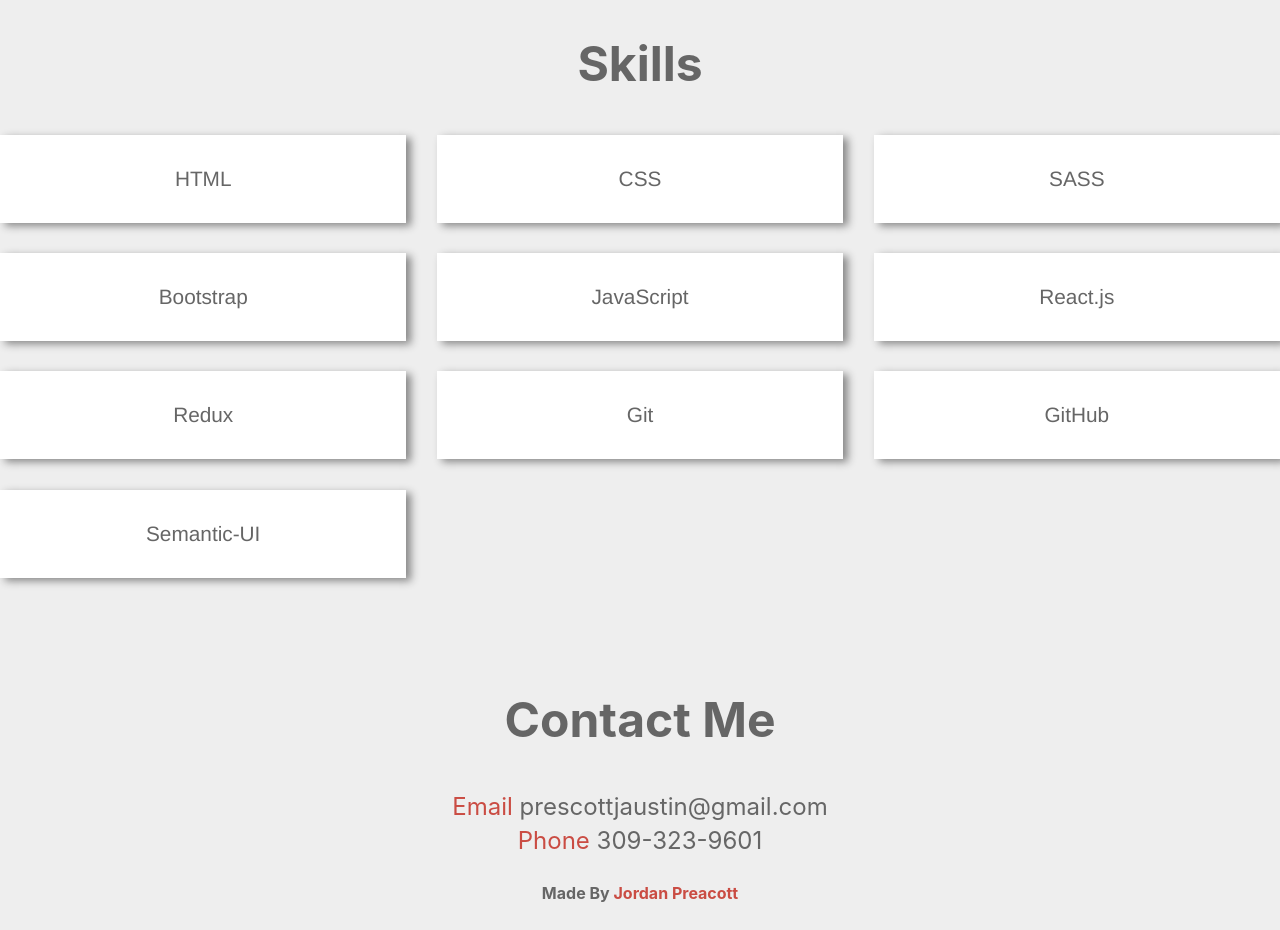
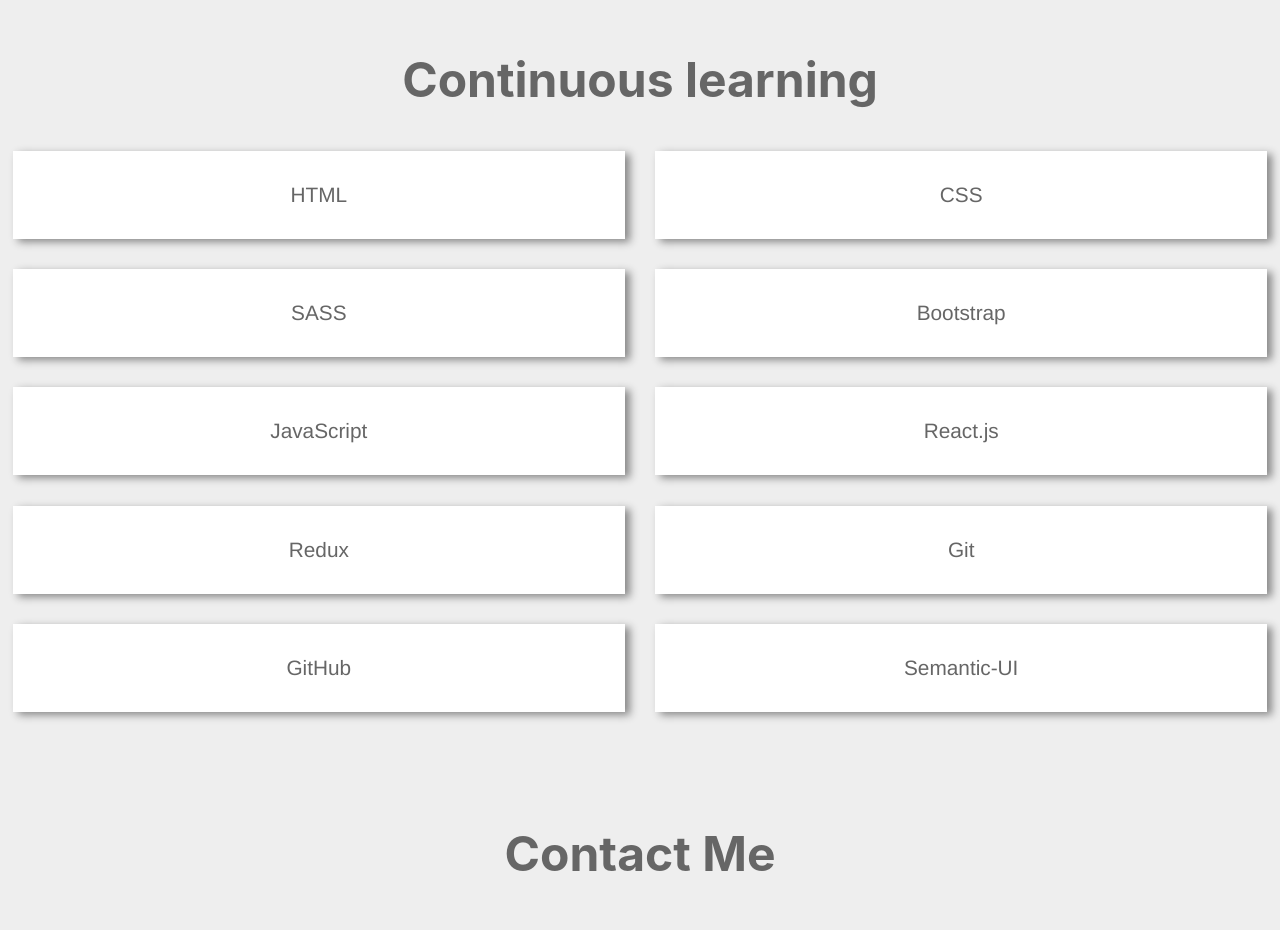
Before and after one commit to Prescott1/react-portfolio, a React (Create React App) app: page / in a window 1280 px wide. Shown: the part 1000-1930 px from the top of the page. Built offline with nearby package versions, Linux system fonts and the light colour scheme.

Commit message:
changed a few component names and changed a header text from A to An

```diff
--- a/src/App.js
+++ b/src/App.js
@@ -1,17 +1,17 @@
 import NavBar from "./Components/Navigation/NavBar";
 import MainHeader from "./Components/Content/MainHeader";
 import ProjectSection from "./Components/ProjectSection/ProjectSection";
-import Skills from "./Components/Skills/Skills";
+import ContinuousLearning from "./Components/ContinuousLearning/ContinuousLearning";
 import Footer from "./Components/Footer/Footer";
 function App() {
   return (
-    <>
+    <div>
     <NavBar />
     <MainHeader />
     <ProjectSection />
-    <Skills />
+    <ContinuousLearning />
     <Footer />
-    </>
+    </div>
   );
 }
 
--- a/src/Components/Content/MainHeader.js
+++ b/src/Components/Content/MainHeader.js
@@ -3,7 +3,7 @@ const MainHeader = () => {
   return (
     <div className="wrapper">
       <h1 id="home-link">Hi, I'm <span className="my-name">Jordan Prescott</span>.</h1>
-      <h2>A inspiring React Developer.</h2>
+      <h2>An inspiring React Developer.</h2>
       <p>
         In publishing and graphic design, Lorem ipsum is a placeholder text
         commonly used to demonstrate the visual form of a document or a typeface
--- a/src/Components/Skills/Skills.css
+++ b/src/Components/ContinuousLearning/ContinuousLearning.css
@@ -3,7 +3,7 @@
     grid-template-columns: repeat(auto-fit, minmax(400px, 1fr));
     text-align: center;
     grid-gap: 1.9rem;
-
+    margin: 0 0.8rem 0 0.8rem;
 }
 .style{
     padding: 2rem;
@@ -12,7 +12,7 @@
     font-size: 1.3rem;
 }
 .style:hover{
-    transform: scale(1.1);
+    transform: scale(1.04);
     color:rgb(202, 76, 67);
 }
 h1{
--- /dev/null
+++ b/src/Components/ContinuousLearning/ContinuousLearning.js
@@ -0,0 +1,54 @@
+import "./ContinuousLearning.css";
+
+const ContinuousLearning = () => {
+  return (
+    <div>
+      <h1 id="about-link">Continuous learning</h1>
+
+      <div className="card-wrapper">
+
+        <a
+          href="https://developer.mozilla.org/en-US/docs/Web/HTML"
+          target="_blank" rel="noreferrer"
+        >
+          <div className="style">HTML</div>
+        </a>
+
+        <a href="https://developer.mozilla.org/en-US/docs/Web/CSS"
+        target="_blank" rel="noreferrer">
+          <div className="style">CSS</div>
+        </a>
+
+        <a
+          href="https://www.geeksforgeeks.org/css-preprocessor-sass/"
+          target="_blank" rel="noreferrer"
+        >
+          <div className="style">SASS</div>
+        </a>
+        <a href="https://getbootstrap.com/" target="_blank" rel="noreferrer">
+          <div className="style">Bootstrap</div>
+        </a>
+        <a href="https://www.javascript.com/" target="_blank" rel="noreferrer">
+          <div className="style">JavaScript</div>
+        </a>
+        <a href="https://reactjs.org/" target="_blank" rel="noreferrer">
+          <div className="style">React.js</div>
+        </a>
+        <a href="https://redux.js.org/" target="_blank" rel="noreferrer">
+          <div className="style">Redux</div>
+        </a>
+        <a href="https://git-scm.com/" target="_blank" rel="noreferrer">
+          <div className="style">Git</div>
+        </a>
+        <a href="https://github.com/" target="_blank" rel="noreferrer">
+          <div className="style">GitHub</div>
+        </a>
+        <a href="https://semantic-ui.com/" target="_blank" rel="noreferrer">
+          <div className="style">Semantic-UI</div>
+        </a>
+      </div>
+    </div>
+  );
+};
+
+export default ContinuousLearning;
--- a/src/Components/Footer/Footer.js
+++ b/src/Components/Footer/Footer.js
@@ -5,7 +5,7 @@ const Footer = () => {
         <div className="footer" id="footer-link">
             <h1 className="contact">Contact Me</h1>
             <p className="contact-info"><span className="contact-color">Email</span> prescottjaustin@gmail.com</p>
-            <p className="contact-info position"><span className="contact-color">Phone</span> 309-323-9601</p>
+            <p className="contact-info position"><span className="contact-color">Contact</span> 309-323-9601</p>
             <h2 className="footer">Made By <span className="my-name">Jordan Preacott</span></h2>
         </div>
     )
--- a/src/Components/Navigation/NavBar.css
+++ b/src/Components/Navigation/NavBar.css
@@ -68,11 +68,10 @@ p {
 .site-logo {
 	font-size: 2rem;
 	font-weight: bolder;
-	text-transform: uppercase;
 	letter-spacing: 0.8rem;
 	margin: 0 1rem;
+	color: rgb(202, 76, 67);
 }
-
 /* --- Elements --- */
 
 
--- a/src/Components/Navigation/NavBar.js
+++ b/src/Components/Navigation/NavBar.js
@@ -11,7 +11,7 @@ const NavBar = () => {
           <span></span>
         </label>
 
-        <a href="#" className="site-logo">JP</a>
+        <a href="#home-link" className="site-logo">JP</a>
 
         <ul className="main-nav small-caps">
           <li>
--- a/src/Components/ProjectSection/ProjectSection.css
+++ b/src/Components/ProjectSection/ProjectSection.css
@@ -15,7 +15,6 @@
 }
 .section-one:hover, .section-two:hover, .section-three:hover{
     transform: scale(1.1);
-
 }
 
 h1{
--- a/src/Components/Skills/Skills.js
+++ /dev/null
@@ -1,49 +0,0 @@
-import "./Skills.css";
-
-const Skills = () => {
-  return (
-    <div>
-      <h1 id="about-link">Skills</h1>
-      <div className="card-wrapper">
-        <a
-          href="https://developer.mozilla.org/en-US/docs/Web/HTML"
-          target="_blank"
-        >
-          <div className="style">HTML</div>
-        </a>
-        <a href="https://developer.mozilla.org/en-US/docs/Web/CSS">
-          <div className="style">CSS</div>
-        </a>
-        <a
-          href="https://www.geeksforgeeks.org/css-preprocessor-sass/"
-          target="_blank"
-        >
-          <div className="style">SASS</div>
-        </a>
-        <a href="https://getbootstrap.com/" target="_blank">
-          <div className="style">Bootstrap</div>
-        </a>
-        <a href="https://www.javascript.com/" target="_blank">
-          <div className="style">JavaScript</div>
-        </a>
-        <a href="https://reactjs.org/" target="_blank">
-          <div className="style">React.js</div>
-        </a>
-        <a href="https://redux.js.org/" target="_blank">
-          <div className="style">Redux</div>
-        </a>
-        <a href="https://git-scm.com/" target="_blank">
-          <div className="style">Git</div>
-        </a>
-        <a href="https://github.com/" target="_blank">
-          <div className="style">GitHub</div>
-        </a>
-        <a href="https://semantic-ui.com/" target="_blank">
-          <div className="style">Semantic-UI</div>
-        </a>
-      </div>
-    </div>
-  );
-};
-
-export default Skills;
--- a/src/index.css
+++ b/src/index.css
@@ -1,3 +1,9 @@
+html, body{
+  max-width: 100%;
+  overflow-x: hidden;
+}
+
+
 body {
   margin: 0;
   font-family: -apple-system, BlinkMacSystemFont, 'Segoe UI', 'Roboto', 'Oxygen',
```
